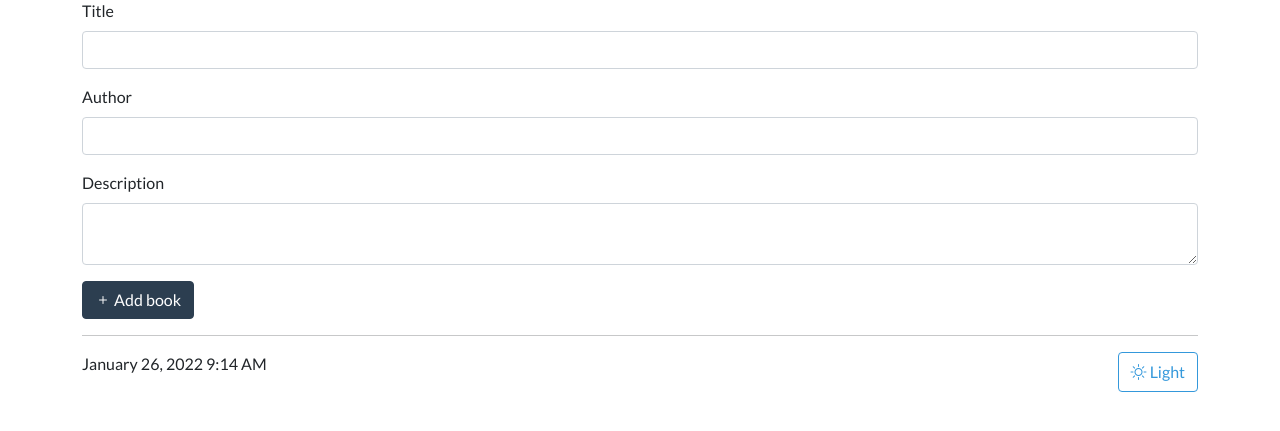
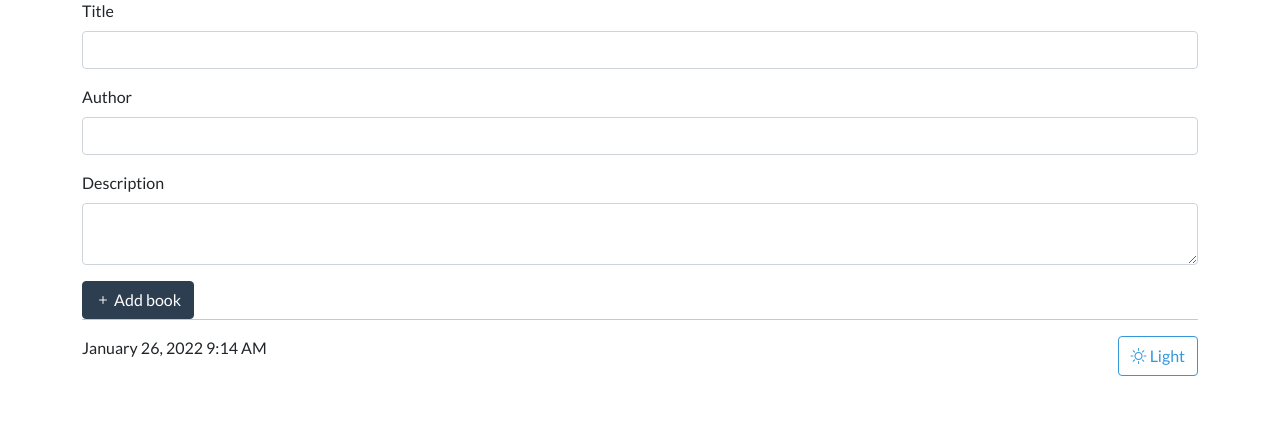
Before and after one commit to matbocz/bookorganizer, a Flask app: page /add-book in a window 1280 px wide. Shown: the part 201-632 px from the top of the page. Run offline with Flask 2, Linux system fonts and the light colour scheme; a user stored in the database is signed in; tables that the repository leaves empty hold one stand-in row (values such as "Sample post"); some libraries are stand-ins or nearby versions.

Commit message:
Add mt-0 class to hr tag in base template

```diff
--- a/app/templates/base.html
+++ b/app/templates/base.html
@@ -103,7 +103,7 @@
     {% block content %}{% endblock %}
 
     <!-- Footer -->
-    <hr>
+    <hr class="mt-0">
     <footer class="d-flex justify-content-between">
         <!-- Current date and time -->
         <p>{{ moment().format('LLL') }}</p>
```
